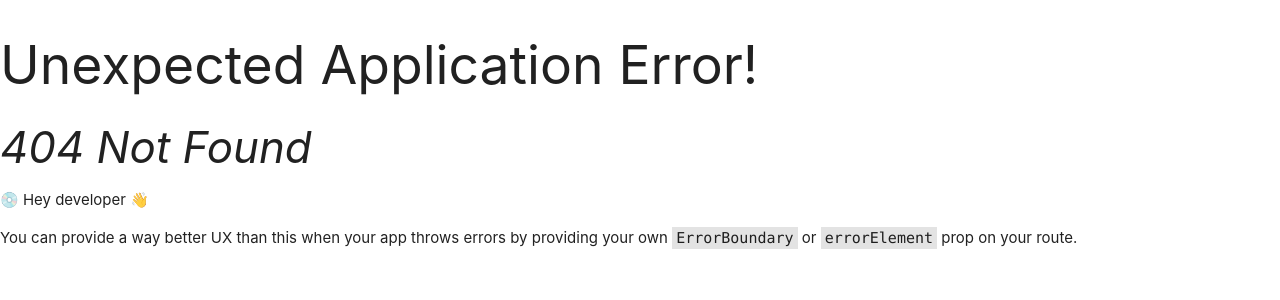
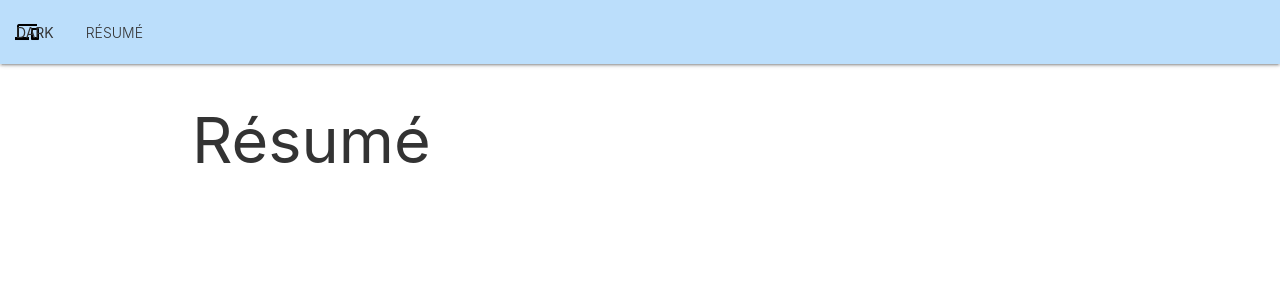
Before and after one commit to Thilanka0824/developer.thilanka.rodrigo, a React (Create React App) app: page /resume in a window 1280 px wide. Before the commit this address had no page. Shown: the top 300 px of the page. Built offline with nearby package versions, Linux system fonts and the light colour scheme.

Commit message:
added resume link

```diff
--- a/src/App.js
+++ b/src/App.js
@@ -1,9 +1,9 @@
 import React from 'react';
-import logo from './logo.svg';
 import './App.css';
 import {createBrowserRouter, RouterProvider} from 'react-router-dom';
 import GlobalLayout from './Layouts/GlobalLayout';
 import HomePage from './Pages/HomePage';
+import ResumePage from './Pages/ResumePage';
 
 function App() {
   const router = createBrowserRouter([
@@ -14,6 +14,10 @@ function App() {
         {
           index: true,
           element: <HomePage/>
+        },
+        {
+          path: "resume",
+          element: <ResumePage/>
         }
       ]
     }
--- a/src/Components/NavBar.css
+++ b/src/Components/NavBar.css
@@ -1,11 +1,11 @@
 .material-icons{
-    font-size: 5.5rem;
+    font-size: 2.5rem;
     color: #000;
     cursor: pointer;
     margin: 0 1rem;
     transition: all 0.3s ease;
     &:hover{
-        color: #f44336;
+        color: #edf110;
     }
 
 }
--- a/src/Components/NavBar.js
+++ b/src/Components/NavBar.js
@@ -2,6 +2,7 @@ import React from "react";
 import { useContext } from "react";
 import ThemeContext from "../Hooks/themeContext";
 import "./NavBar.css";
+import { Link, useNavigate } from "react-router-dom";
 
 const NavBar = () => {
   const { theme, toggleTheme } = useContext(ThemeContext);
@@ -13,9 +14,9 @@ const NavBar = () => {
         }`}
       >
         <div class="nav-wrapper">
-          <a href="#" class="brand-logo">
-            <i class="material-icons">devices</i>
-          </a>
+          <Link to="/" className="brand-logo">
+            <i className="material-icons">devices</i>
+          </Link>
           <button
             className="waves-effect waves-teal btn-flat"
             onClick={toggleTheme}
@@ -23,17 +24,7 @@ const NavBar = () => {
             {theme === "light" ? "dark" : "light"}
           </button>
 
-          <ul id="nav-mobile" class="right hide-on-med-and-down">
-            <li>
-              <a href="sass.html">Sass</a>
-            </li>
-            <li>
-              <a href="badges.html">Components</a>
-            </li>
-            <li>
-              <a href="collapsible.html">JavaScript</a>
-            </li>
-          </ul>
+          <Link to="/resume" className="btn-flat waves-effect waves-light"> Résumé</Link>
         </div>
       </nav>
     </div>
--- /dev/null
+++ b/src/Pages/ResumePage.js
@@ -0,0 +1,11 @@
+import React from 'react'
+
+const ResumePage = () => {
+  return (
+    <div>
+        <h1>Résumé</h1>
+    </div>
+  )
+}
+
+export default ResumePage
```
